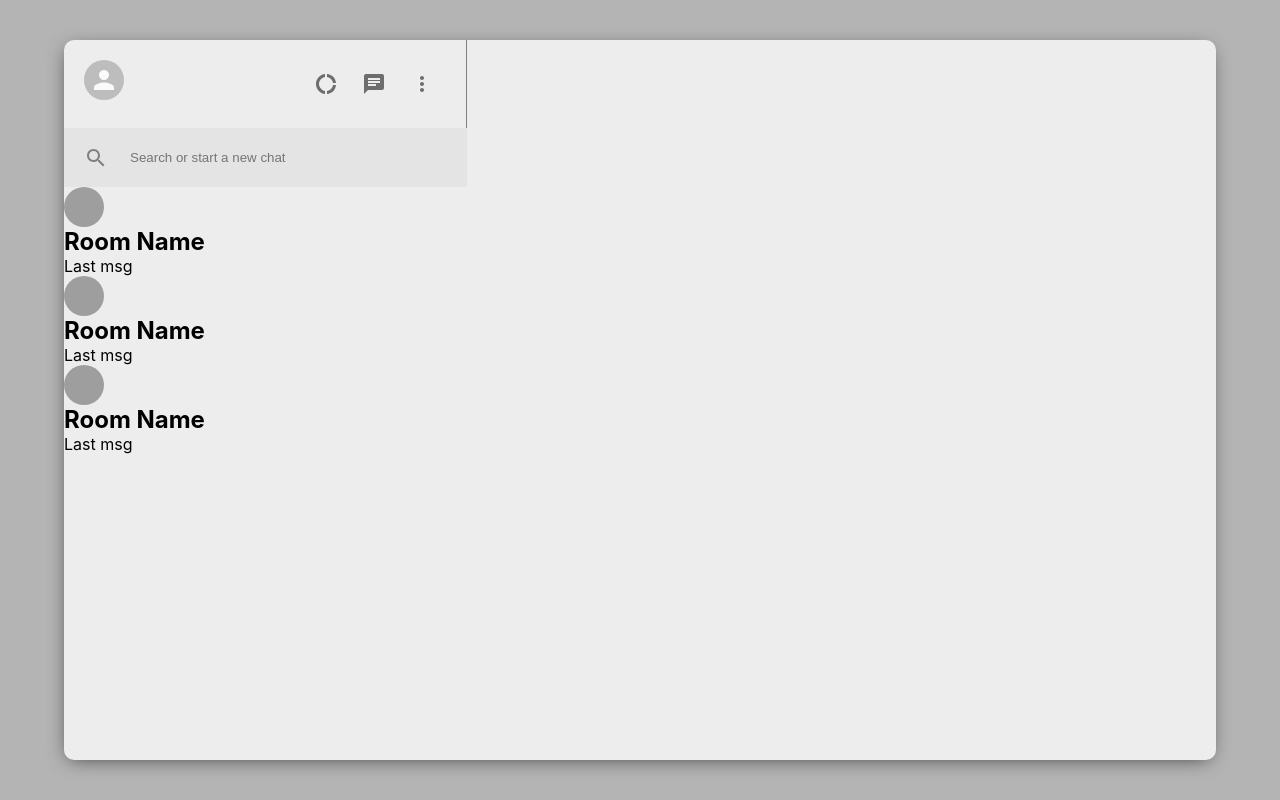
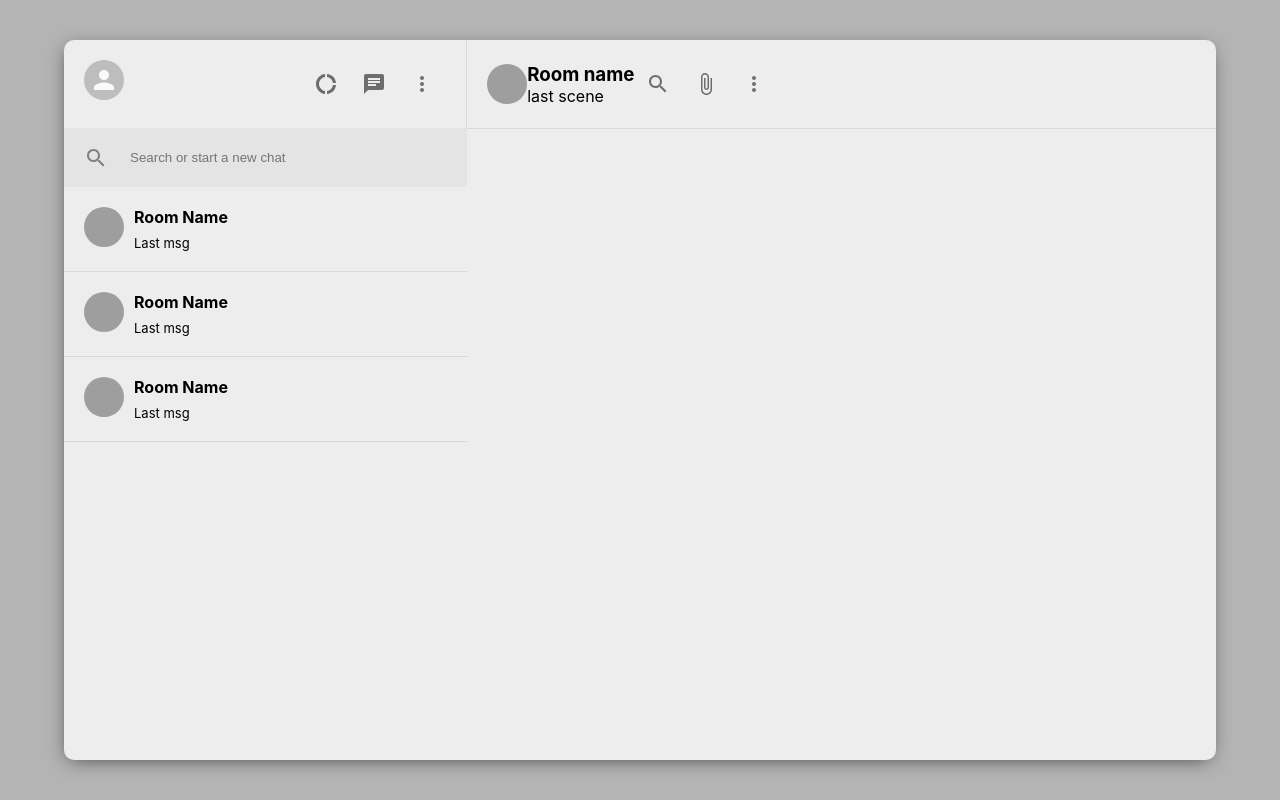
Before and after one commit to robinbiju8111-zz/React-whatsapp-clone, a React (Create React App) app in the folder react-app/whatsapp/: page / in a window 1280 px wide. Built offline with nearby package versions, Linux system fonts and the light colour scheme; grey boxes are pictures that could not be loaded.

Commit message:
sidebar design set. Issues- 1.Can't create add new chat , function not working

```diff
--- a/react-app/whatsapp/src/App.js
+++ b/react-app/whatsapp/src/App.js
@@ -1,12 +1,14 @@
 import './App.css';
 import Sidebar from './Sidebar';
+import Chats from './Chats';
+
 
 function App() {
   return (
     <div className="app">
       <div className="app_body">
         <Sidebar></Sidebar>
-        {/* chat screen*/}
+        <Chats />
       </div>
     </div>
   );
--- /dev/null
+++ b/react-app/whatsapp/src/Chats.css
@@ -0,0 +1,10 @@
+.chats{
+    flex: .65;
+}
+
+.chat_header{
+    padding: 20px;
+    display: flex;
+    align-items: center;
+    border-bottom: 1px solid rgb(216, 216, 216);
+}
--- /dev/null
+++ b/react-app/whatsapp/src/Chats.js
@@ -0,0 +1,42 @@
+import { Avatar, IconButton } from '@material-ui/core'
+import "./Chats.css"
+import { React, useEffect, useState } from 'react';
+import { AttachFile, MoreVert, Search } from '@material-ui/icons';
+
+
+export default function Chats() {
+    const [seed, setseed] = useState("");
+    useEffect(() => {
+        setseed(Math.floor(Math.random() * 5000));
+
+    }, []);
+
+    return (
+        <div className="chats">
+        <div className="chat_header">
+                <Avatar src={`https://avatars.dicebear.com/api/human/${seed}.svg`} />
+                <div className="chat_header_info">
+                    <h3>Room name</h3>
+                    <p>last scene</p>
+                </div>
+                <div className="chat_header_right">
+                    <IconButton>
+                        <Search/>
+                    </IconButton>
+                    <IconButton>
+                        <AttachFile/>
+                    </IconButton>
+                    <IconButton>
+                        <MoreVert/>
+                    </IconButton>
+                </div>
+        </div>
+        <div className="chat_body">
+
+        </div>
+        <div className="chat_footer">
+
+        </div>
+        </div>
+    )
+}
--- a/react-app/whatsapp/src/Sidebar.css
+++ b/react-app/whatsapp/src/Sidebar.css
@@ -8,7 +8,7 @@
     display: flex;
     justify-content: space-between;
     padding: 20px;
-    border-right: 1px solid grey;
+    border-right: 1px solid rgb(216, 216, 216);
 
 }
 
--- a/react-app/whatsapp/src/SidebarChats.css
+++ b/react-app/whatsapp/src/SidebarChats.css
@@ -0,0 +1,23 @@
+.sidebarChats{
+    display: flex;
+    padding: 20px;
+    cursor: pointer;
+    border-bottom: 1px solid rgb(216, 216, 216);
+}
+
+.sidebarChats:hover{
+    background-color: rgb(216, 216, 216);
+}
+
+.sidebar_chatInfo> h2{
+    font-size: 16px;
+    margin-bottom: 8px;
+}
+
+.sidebar_chatInfo> p{
+    font-size: small;
+}
+
+.sidebar_chatInfo{
+    margin-left: 10px;
+}
--- a/react-app/whatsapp/src/SidebarChats.js
+++ b/react-app/whatsapp/src/SidebarChats.js
@@ -1,25 +1,35 @@
 import { Avatar } from '@material-ui/core'
 import React from 'react'
-import './Sidebar.css'
+import './SidebarChats.css'
 import { useEffect, useState } from 'react';
 
-export default function SidebarChats() {
-    const [seed, setseed] = useState('');
+export default function SidebarChats( { addNewChat } ) {
+    const [seed, setseed] = useState("");
     useEffect(() => {
-        setseed(Math.floor(Math.random()*5000))
+        setseed(Math.floor(Math.random() * 5000));
 
-    }, [])
+    }, []);
 
+    const createChat = () => {
+        const roomName = prompt("Enter new room name");
 
+        if (roomName) {
+            //do it later
+        }
+    };
 
-    return (
+    return !addNewChat ? (
         <div className="sidebarChats">
-            <Avatar src={`https://avatars.dicebear.com/api/human/${seed}.svg`}/>
+            <Avatar src={`https://avatars.dicebear.com/api/human/${seed}.svg`} />
             <div className="sidebar_chatInfo">
                 <h2>Room Name</h2>
                 <p>Last msg</p>
             </div>
         </div>
-    )
+    ) : (
+        <div onClick={createChat} className="sidebarChats">
+            <h2>Create new chat</h2>
+        </div>
+    );
 
 }
```
